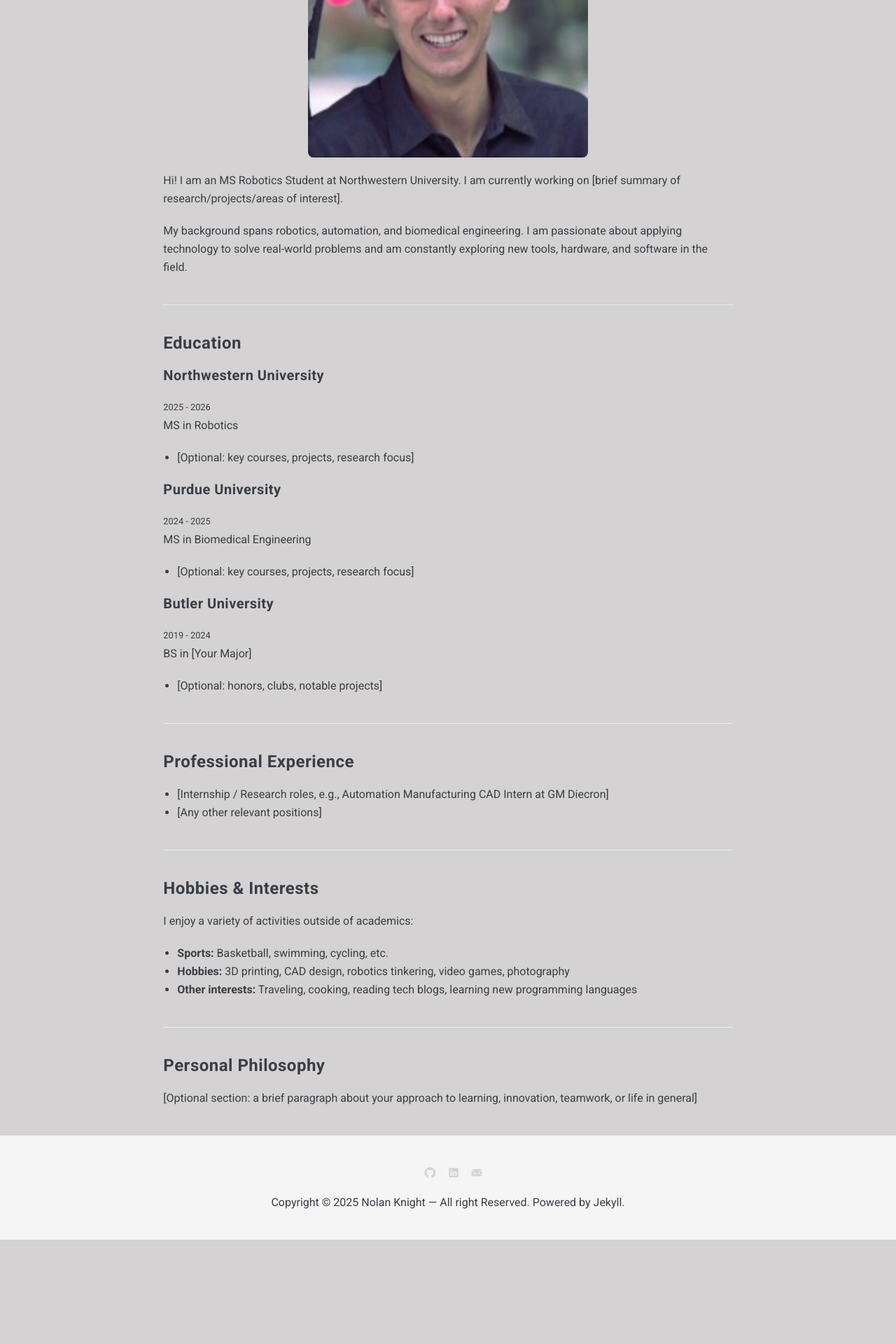
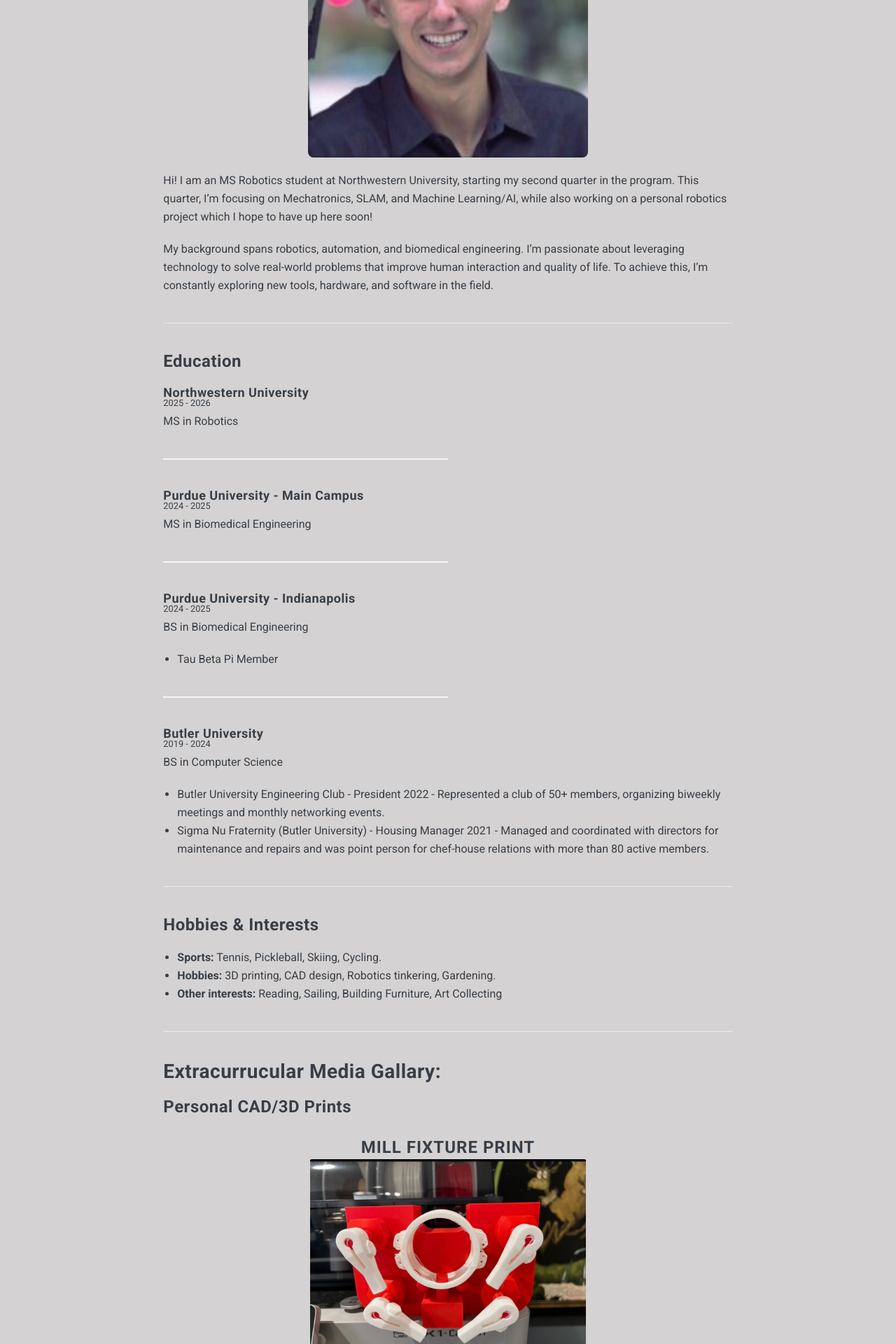
Before and after one commit to ncknight-un/ncknight-un.github.io, a Jekyll site: the page built from _pages/about.md, in a window 1280 px wide. Shown: the part 356-2276 px from the top of the page at 70% size. Built offline with Jekyll 4.4.1, drawn with Linux system fonts in a browser that asks for light colours; nearby versions of some CDN libraries; before the commit the page ends 2127 px from its top, so only the background shows below that; some of the changed text lies outside the part shown.

Commit message:
Added additional media to About Section. Finished Contact Page!
Next steps are to finish the individual projects and to clean up tags!

```diff
--- a/_pages/about.md
+++ b/_pages/about.md
@@ -6,44 +6,130 @@
 image: Nolan_photo.jpeg
 ---
 
-Hi! I am an MS Robotics Student at Northwestern University. I am currently working on [brief summary of research/projects/areas of interest].
+Hi! I am an MS Robotics student at Northwestern University, starting my second quarter in the program. This quarter, I’m focusing on Mechatronics, SLAM, and Machine Learning/AI, while also working on a personal robotics project which I hope to have up here soon!
 
-My background spans robotics, automation, and biomedical engineering. I am passionate about applying technology to solve real-world problems and am constantly exploring new tools, hardware, and software in the field.
+My background spans robotics, automation, and biomedical engineering. I’m passionate about leveraging technology to solve real-world problems that improve human interaction and quality of life. To achieve this, I’m constantly exploring new tools, hardware, and software in the field.
 
 ***
 
 ### Education
 
-#### Northwestern University
+<h5 style="margin-bottom: -0.5em;">Northwestern University</h5>
 <small>2025 - 2026</small>
 MS in Robotics
-- [Optional: key courses, projects, research focus]
 
-#### Purdue University
+<hr style="border-top: 1px solid #ffffffff; width: 50%; text-align: left;">
+
+
+<h5 style="margin-bottom: -0.5em;">Purdue University - Main Campus </h5>
 <small>2024 - 2025</small>
 MS in Biomedical Engineering
-- [Optional: key courses, projects, research focus]
 
-#### Butler University
+<hr style="border-top: 1px solid #ffffffff; width: 50%; text-align: left;">
+
+
+<h5 style="margin-bottom: -0.5em;">Purdue University - Indianapolis </h5>
+<small>2024 - 2025</small>
+BS in Biomedical Engineering
+
+- Tau Beta Pi Member
+
+<hr style="border-top: 1px solid #ffffffff; width: 50%; text-align: left;">
+
+
+<h5 style="margin-bottom: -0.5em;">Butler University </h5>
 <small>2019 - 2024</small>
-BS in [Your Major]
-- [Optional: honors, clubs, notable projects]
-
-***
-
-### Professional Experience
-- [Internship / Research roles, e.g., Automation Manufacturing CAD Intern at GM Diecron]
-- [Any other relevant positions]
+BS in Computer Science
+- Butler University Engineering Club - President 2022 - Represented a club of 50+ members, organizing biweekly meetings
+and monthly networking events.
+- Sigma Nu Fraternity (Butler University) - Housing Manager 2021 - Managed and coordinated with directors for
+maintenance and repairs and was point person for chef-house relations with more than 80 active members.
 
 ***
 
 ### Hobbies & Interests
-I enjoy a variety of activities outside of academics:
-- **Sports:** Basketball, swimming, cycling, etc.
-- **Hobbies:** 3D printing, CAD design, robotics tinkering, video games, photography
-- **Other interests:** Traveling, cooking, reading tech blogs, learning new programming languages
+- **Sports:** Tennis, Pickleball, Skiing, Cycling.
+- **Hobbies:** 3D printing, CAD design, Robotics tinkering, Gardening.
+- **Other interests:** Reading, Sailing, Building Furniture, Art Collecting
 
 ***
 
-### Personal Philosophy
-[Optional section: a brief paragraph about your approach to learning, innovation, teamwork, or life in general]
+## Extracurrucular Media Gallary:
+
+### Personal CAD/3D Prints
+
+<div class="project-gallery">
+
+  <div class="gallery-item">
+    <h4>Mill Fixture Print</h4>
+    <img src="/images/print1.jpg" alt="Print 1">
+  </div>
+
+
+</div>
+<br>
+
+### Sports & Hobbies
+
+<div class="project-gallery">
+
+  <div class="gallery-item">
+    <h4>Sailing!</h4>
+    <img src="/images/sail.jpeg" alt="Sail">
+  </div>
+
+  <div class="gallery-item">
+    <h4>Skiing!</h4>
+    <img src="/images/ski.jpg" alt="Ski">
+  </div>
+
+  <div class="gallery-item">
+    <h4>Cycling!</h4>
+    <img src="/images/bike.jpg" alt="Bike">
+  </div>
+</div>
+<br>
+
+### Woodworking / Furniture Building
+<div class="project-gallery">
+  <div class="gallery-item">
+    <h4>Custom Granite Bar</h4>
+    <img src="/images/f6.jpg" alt="Bar">
+  </div>
+
+  <div class="gallery-item">
+    <h4>Headboard - Unstained </h4>
+    <img src="/images/f1.jpg" alt="Bed">
+  </div>
+
+  <div class="gallery-item">
+    <h4>Headboard - Finished </h4>
+    <img src="/images/f2.jpg" alt="Bed2">
+  </div>
+
+  <div class="gallery-item">
+    <h4>Tv Stand - Unstained</h4>
+    <img src="/images/f5.jpg" alt="Tv Stand">
+  </div>
+
+  <div class="gallery-item">
+    <h4>Tv Stand - Finished</h4>
+    <img src="/images/f4.jpg" alt="Tv Stand2">
+  </div>
+
+</div>
+<br>
+
+### Gardening
+
+<div class="project-gallery">
+
+  <div class="gallery-item">
+    <h4>Gardening #1</h4>
+    <img src="/images/plant1.jpg" alt="G1">
+  </div>
+
+
+
+</div>
+<br>
--- a/_posts/2025-09-10-Interbotix-Ros2-Wrapper.markdown
+++ b/_posts/2025-09-10-Interbotix-Ros2-Wrapper.markdown
@@ -46,6 +46,7 @@
       Your browser does not support the video tag.
     </video>
   </div>
+</div>
 
 
 ---
--- a/_sass/4-layouts/_page.scss
+++ b/_sass/4-layouts/_page.scss
@@ -89,3 +89,41 @@
     }
   }
 }
+
+.project-gallery {
+  display: flex;
+  flex-wrap: wrap;
+  gap: 20px; // space between items
+  margin-top: 20px;
+
+  .gallery-item {
+    flex: 1 1 calc(50% - 20px); // 2 items per row
+    text-align: center;
+
+    h4 {
+      margin-top: 10px;
+      margin-bottom: 3px;
+      font-size: 24px;
+      text-transform: uppercase;
+      letter-spacing: 1px;
+    }
+
+    img,
+    video {
+      width: 400px;        // fixed rectangle width
+      height: 300px;       // fixed rectangle height
+      object-fit: scale-down;   // fill rectangle, cropping if needed
+      border-radius: 6px;
+      margin: 0 auto;
+      display: block;
+    }
+  }
+}
+
+
+// Optional: make it responsive for smaller screens
+@media (max-width: 600px) {
+  .project-gallery .gallery-item {
+    flex: 1 1 100%; // 1 per row on mobile
+  }
+}
--- a/_sass/4-layouts/_post.scss
+++ b/_sass/4-layouts/_post.scss
@@ -166,6 +166,7 @@
   justify-content: space-between;
   align-items: flex-start;
   margin-bottom: 80px;
+  margin-top: -30px;
   padding-bottom: 0px;
   border-bottom: 1px solid $black;
 
@@ -183,7 +184,7 @@
 
     .post__nav__image {
       display: block;
-      width: 100%;
+      width: 60%;
       max-width: 100%;
       margin: 0 auto;
       background-repeat: no-repeat;
@@ -201,8 +202,9 @@
 
     .post__nav__video {
       display: block;            // <a> is block so we can size it
-      width: 100%;               // full width of its container
+      width: 60%;               // full width of its container
       max-width: 100%;
+      margin: 0 auto;
       background-color: $light-gray;
       overflow: hidden;
 
@@ -219,7 +221,7 @@
 
     .post__nav__title {
       text-align: center;      // centers inline/inline-block children
-      margin-bottom: 20px;
+      margin-bottom: -40px;
       font-size: 18px;
       line-height: 37px;
       text-transform: uppercase;
```
Also changed, not shown: _pages/contact.md (+21 -3 lines), images/bike.jpg (added), images/f1.jpg (added), images/f2.jpg (added), images/f4.jpg (added), images/f5.jpg (added), images/f6.jpg (added), images/plant1.jpg (added), images/print1.jpg (added), images/ski.jpg (added), 2 other files.
